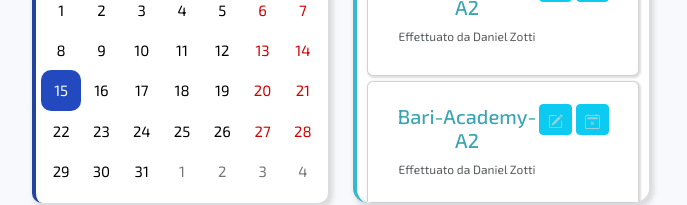
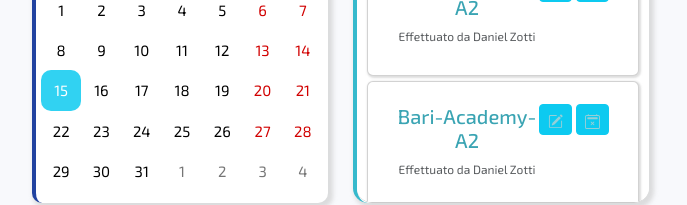
Before and after one commit to asicuro/tirocinio-prenotazione-postazioni, a React (Create React App) app in the folder frontend/prenotazione-postazioni/: page / in a window 1280 px wide. In both pictures the pointer is over the button "15". Shown: the part 159-364 px from the top of the page, without its empty margins (300-987 px from the left). Built offline with nearby package versions, Linux system fonts and the light colour scheme.

Commit message:
Cambio colori calendario

```diff
--- a/frontend/prenotazione-postazioni/src/Calendario.css
+++ b/frontend/prenotazione-postazioni/src/Calendario.css
@@ -17,24 +17,22 @@
 }
 
 .react-calendar__tile--now {
-    background: #36b9cc;
+    background: #007bff;
     border-radius: 10px;
 }
 
 .react-calendar__tile--now:enabled:hover,
 .react-calendar__tile--now:enabled:focus {
-    background: #4e73df;
+    background: #0b5ed7;
     border-radius: 10px;
 }
 
 .react-calendar__tile--hasActive {
-    background: #36b9cc;
     border-radius: 10px;
 }
 
 .react-calendar__tile--hasActive:enabled:hover,
 .react-calendar__tile--hasActive:enabled:focus {
-    background: #224abe;
     border-radius: 10px;
 }
 
@@ -52,8 +50,12 @@
     border-radius: 10px;
 }
 
-.react-calendar__tile--active:enabled:hover,
 .react-calendar__tile--active:enabled {
-    background: #224abe;
+    background: #36b9cc;
     border-radius: 10px;
 }
+
+.react-calendar__tile--active:enabled:hover,
+.react-calendar__tile--active:enabled:focus {
+    background: #31d2f2;
+}
```
